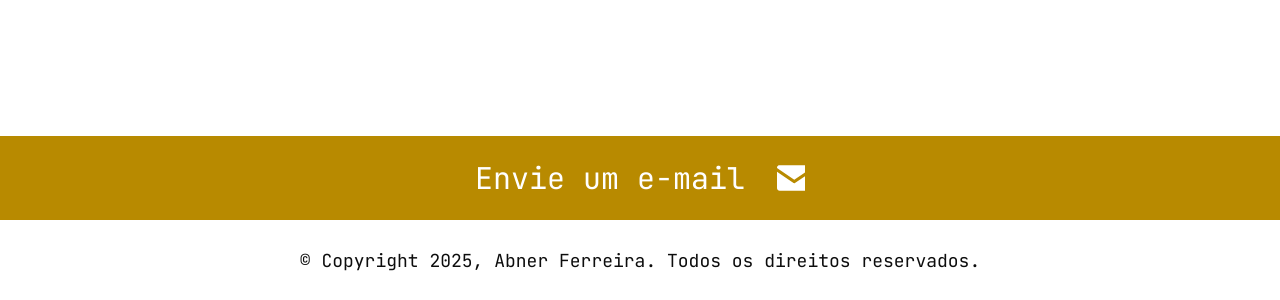
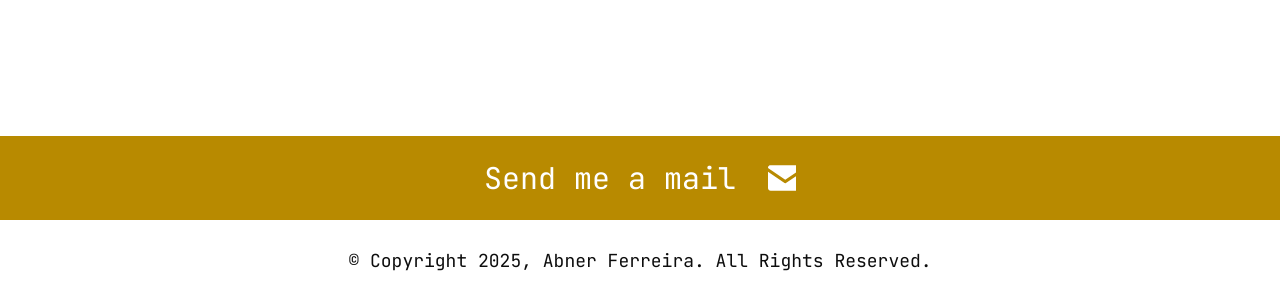
Before and after one commit to Abner-Ferreira/portfolio-next-2025, a Next.js app: page / in a window 1280 px wide. Shown: the part 784-1084 px from the top of the page. Built offline with nearby package versions, Linux system fonts and the light colour scheme.

Commit message:
Ajustado o nome do whatsapp

```diff
--- a/src/components/footer/Footer.jsx
+++ b/src/components/footer/Footer.jsx
@@ -71,7 +71,7 @@ export default function Footer() {
           md:w-[100%] md:h-[100%]
           '
         >
-          <span className="md: text-3xl">WhastApp</span>
+          <span className="md: text-3xl">WhatsApp</span>
           <svg
             viewBox='0 0 85 85'
             className='
@@ -105,7 +105,7 @@ export default function Footer() {
           md:text-3xl
         '
         >
-          Envie um e-mail
+          Send me a mail
         </p>
         <svg
           className=' h-7 w-7'
@@ -120,7 +120,7 @@ export default function Footer() {
       </a>
       <footer className='bg-[var(--backgroundFooter)] h-[10vh] w-screen overflow-hidden flex justify-center items-center'>
         <p className='text-[18px] text-[var(--mainText)] text-center'>
-          © Copyright 2025, Abner Ferreira. Todos os direitos reservados.
+          © Copyright 2025, Abner Ferreira. All Rights Reserved.
         </p>
       </footer>
     </>
```
